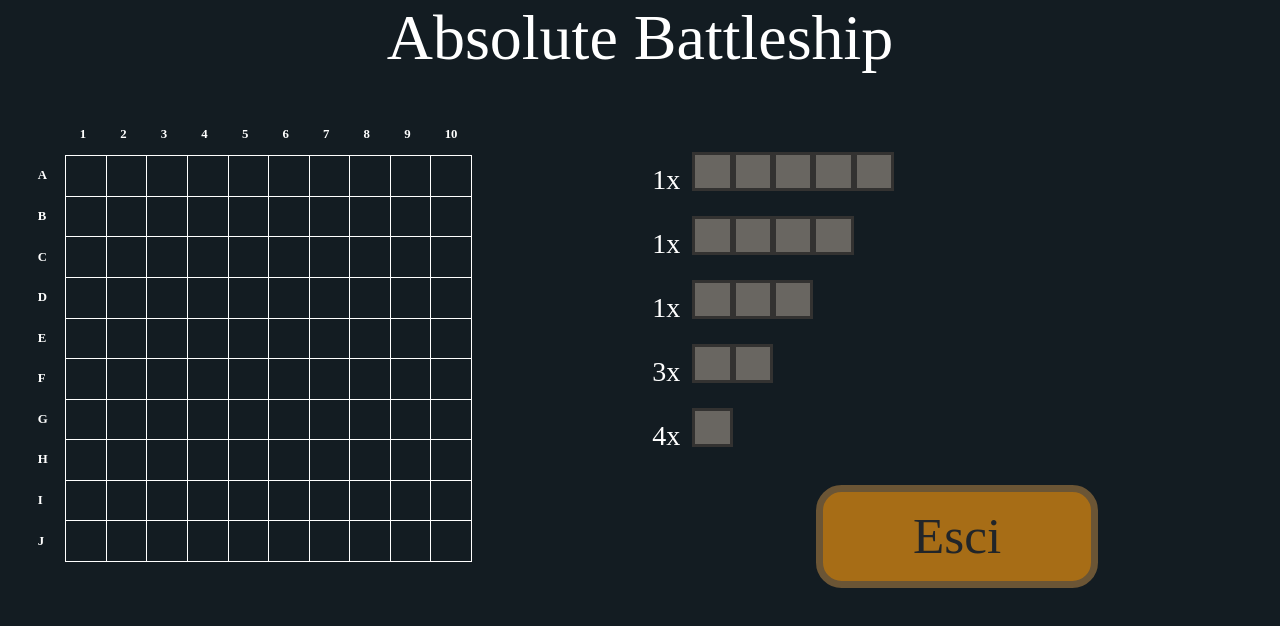
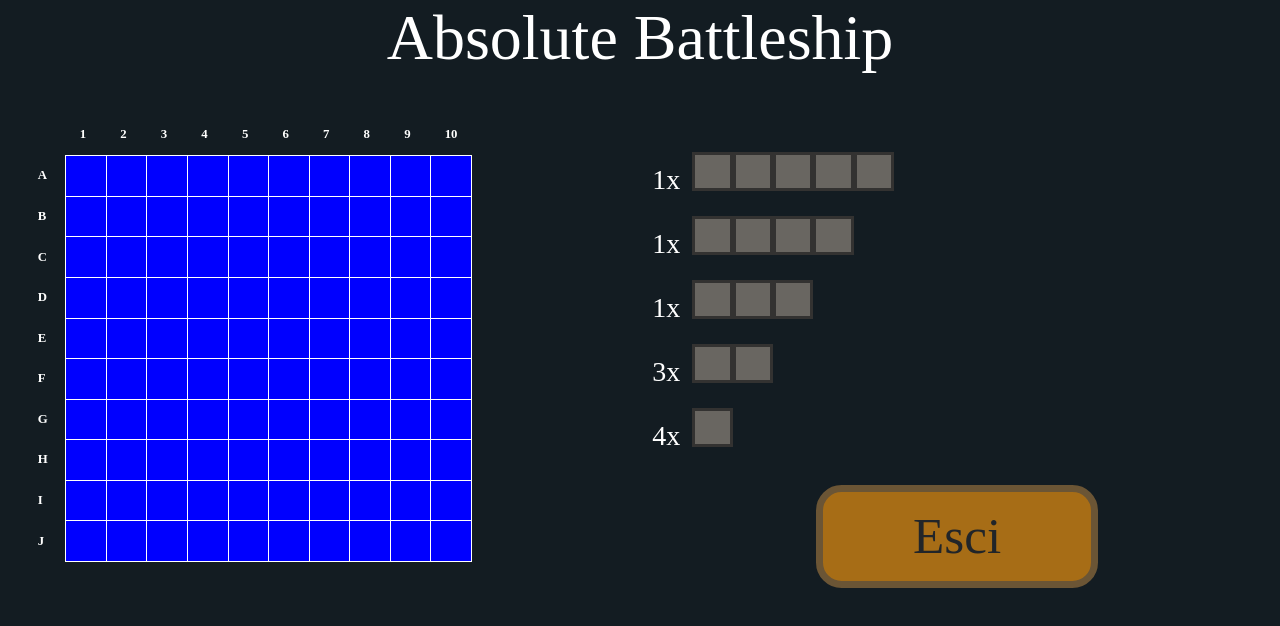
Before and after one commit to Mattia-Zanini/Absolute-BattleShip, a Vue app in the folder Absolute_BattleShip/: page / in a window 1280 px wide. Both pictures are taken after a click on the button "Gioca". Shown: the top 626 px of the page. Built offline with nearby package versions, Linux system fonts and the light colour scheme; a web font is replaced by a local one.

Commit message:
Check if the cell is empty

```diff
--- a/Absolute_BattleShip/src/App.vue
+++ b/Absolute_BattleShip/src/App.vue
@@ -40,7 +40,7 @@ console.log(grid);
       <DetailGame @hideRules="showMenu" />
     </div>
     <div v-if="show == 2" class="row d-flex justify-content-center zoomin">
-      <Grid @exitPreGame="showMenu" :rowIndicators="rIndi" />
+      <Grid @exitPreGame="showMenu" :rowIndicators="rIndi" :grid="grid" />
     </div>
   </div>
 </template>
--- a/Absolute_BattleShip/src/components/CSS/page.css
+++ b/Absolute_BattleShip/src/components/CSS/page.css
@@ -13,10 +13,12 @@
   font-size: 5vw;
   text-align: center;
   margin-bottom: 2%;
+  user-select: none;
 }
 .detail-game {
   margin: 1% 0 0 0 !important;
   text-align: justify;
+  user-select: none;
 }
 .detail-game > h4 {
   font-size: 1.5vw !important;
@@ -37,6 +39,7 @@ table.grid {
   font-size: 1vw;
   font-weight: bold;
   margin-left: 1vw;
+  user-select: none;
 }
 .btn-style {
   font-size: 4vw !important;
--- a/Absolute_BattleShip/src/components/VUE/Grid.vue
+++ b/Absolute_BattleShip/src/components/VUE/Grid.vue
@@ -13,8 +13,10 @@
                   :class="[
                     { 'no-border': row == 1 || col == 1 },
                     { 'grid-border': row != 1 && col != 1 },
+                    { 'blue': EmptyTD('-', row, col) },
                   ]"
                 >
+                  <!--row:{{ row }} col:{{ col }}-->
                   <div class="indicator" v-if="col == 1 && row != 1">{{ rowIndicators[row - 2] }}</div>
                   <div class="indicator" v-if="col != 1 && row == 1">{{ col - 1 }}</div>
                 </td>
@@ -84,11 +86,28 @@
 
 <script>
 export default {
-  props: ['rowIndicators'],
+  props: ['rowIndicators', 'grid'],
   data() {
     return {
       shipLength: 0,
     };
+  },
+  methods: {
+    EmptyTD(_value, _row, _col) {
+      if (_row == 1 || _col == 1)
+        return false
+      _row = _row - 2
+      _col = _col - 2
+      let pos = ((_row * 10) + _col)
+      if (pos < 0)
+        return false
+      //console.log("row: " + _row + " col: " + _col + " pos: " + pos);
+      console.log("pos: " + pos)
+      if (this.grid[pos] == _value)
+        return true
+      else
+        return false
+    }
   },
 };
 </script>
@@ -97,6 +116,10 @@ export default {
 h3 {
   text-align: center;
   line-height: 2;
+  user-select: none;
+}
+.blue {
+  background-color: blue;
 }
 </style>
 
```
